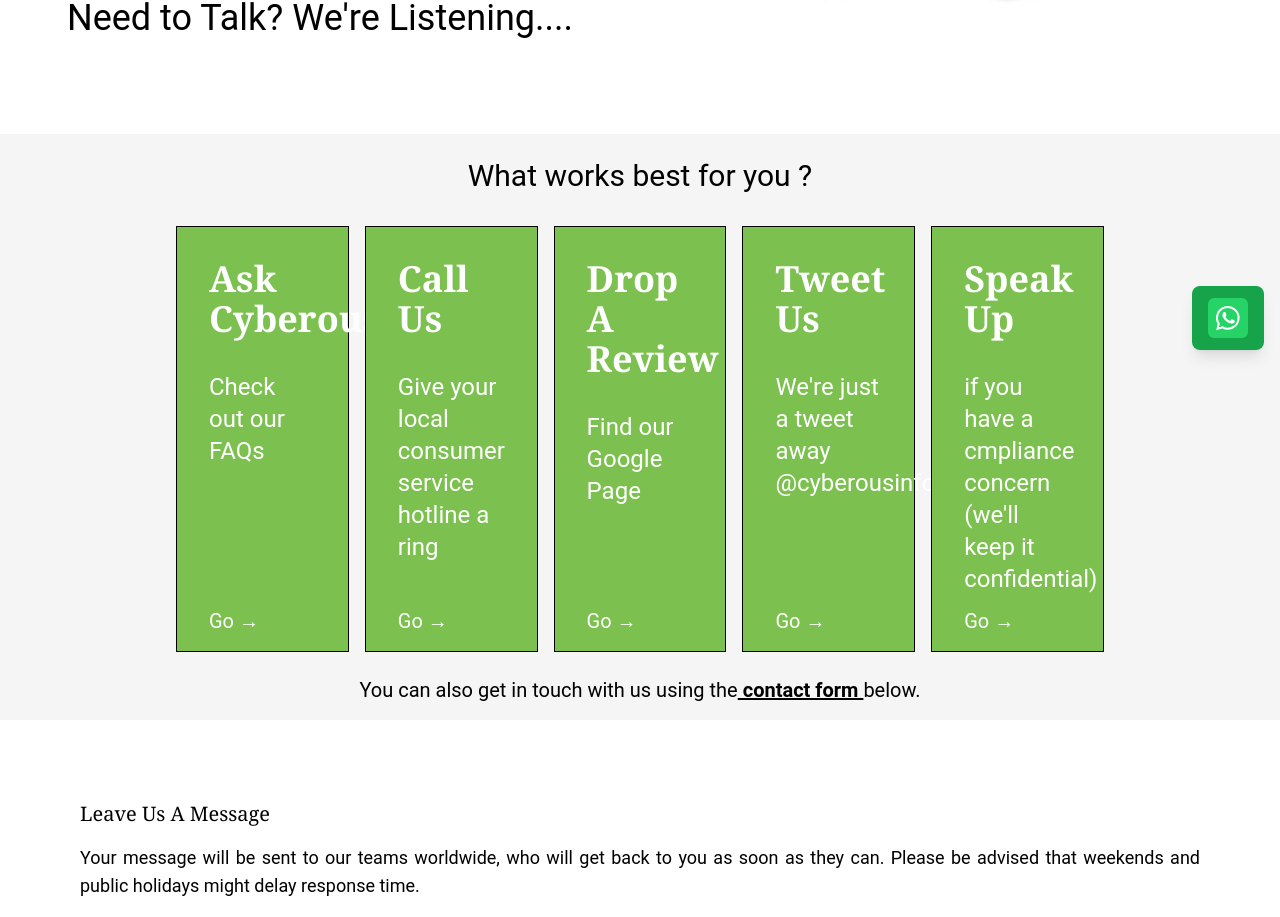
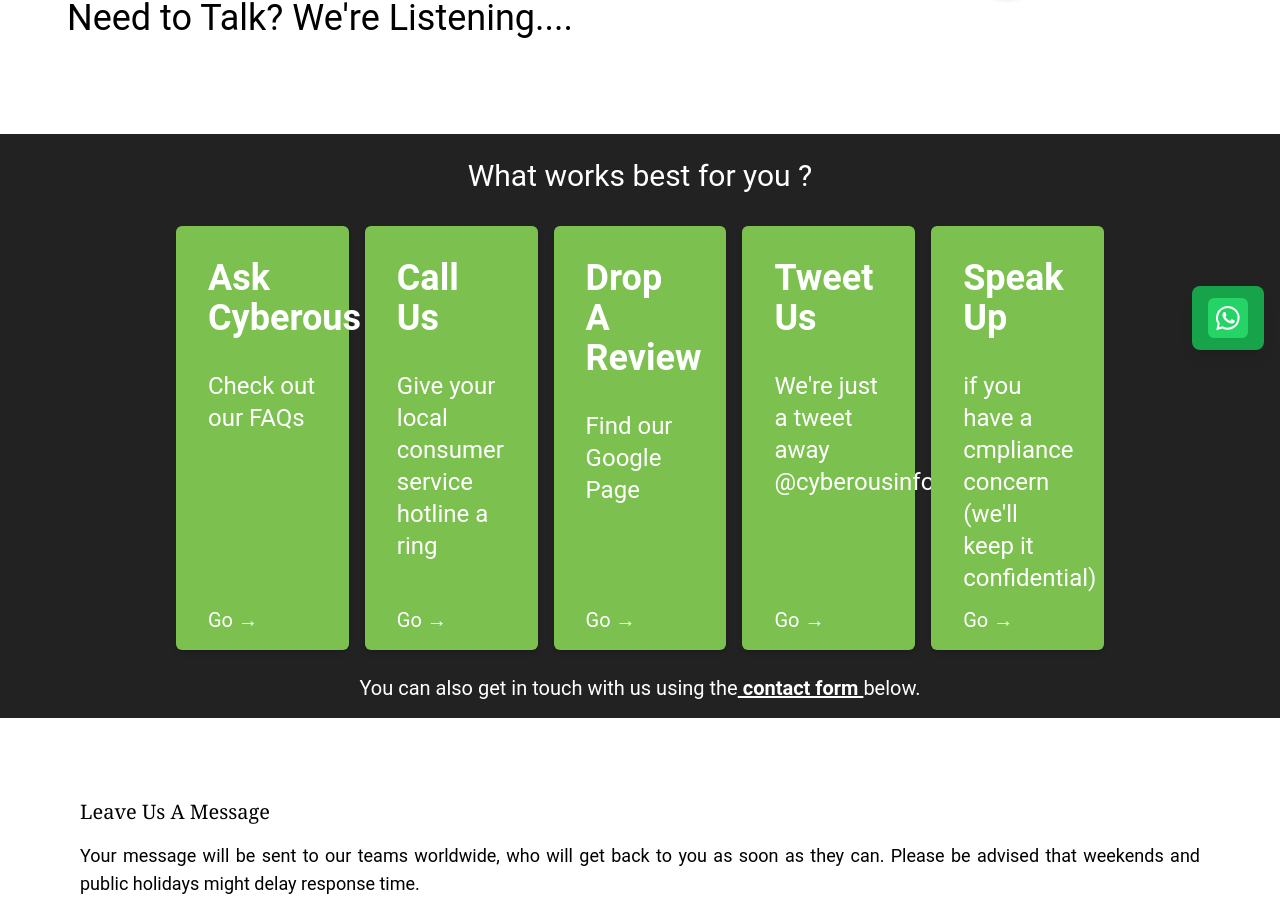
Before and after one commit to sankalp-codes244/cyberousWebsite, a React (Vite) app: page /contact in a window 1280 px wide. Shown: the part 434-1351 px from the top of the page. Built offline with nearby package versions, Linux system fonts and the light colour scheme; a web font is replaced by a local one.

Commit message:
contact page changes

```diff
--- a/src/components/ContactUsCard.jsx
+++ b/src/components/ContactUsCard.jsx
@@ -5,8 +5,8 @@
 import { Link } from 'react-router-dom'
 const ContactUsCard = ({ head, desc, link }) => {
   return (
-    <div className='relative border border-solid border-black p-4 bg-custom-buttonColor-Green w-full h-full shadow-white '>
-      <h1 className='text-2xl md:text-4xl font-bold font-serif text-white p-4'>
+    <div className='relative shadow-md border-black p-4 bg-custom-buttonColor-Green w-full h-full rounded-md hover:scale-110 duration-300 '>
+      <h1 className='text-2xl md:text-4xl font-bold font-sans text-white p-4'>
         {head}
       </h1>
       <p className='mb-6 p-4 text-xl md:text-2xl text-white'>
--- a/src/pages/Contact/Contact.jsx
+++ b/src/pages/Contact/Contact.jsx
@@ -73,8 +73,8 @@
         <img src={Images.contactUsImg1} className='p-4 w-full h-full md:w-1/2' />
       </div>
 
-      <div className='bg-custom-greyLightColor'>
-        <h1 className='text-xl text-black md:text-3xl font-sans text-center p-6'>
+      <div className='bg-custom-black-color'>
+        <h1 className='text-xl text-white md:text-3xl font-sans text-center p-6'>
           What works best for you ?
         </h1>
         <div className='flex justify-center'>
@@ -94,7 +94,7 @@
 
         </div>
         <div className=''>
-          <h1 className='text-center text-black text-xl p-4'>
+          <h1 className='text-center text-white text-xl p-4'>
             You can also get in touch with us using the
             <Link>
               <span className='font-bold underline '> contact form </span>
```
